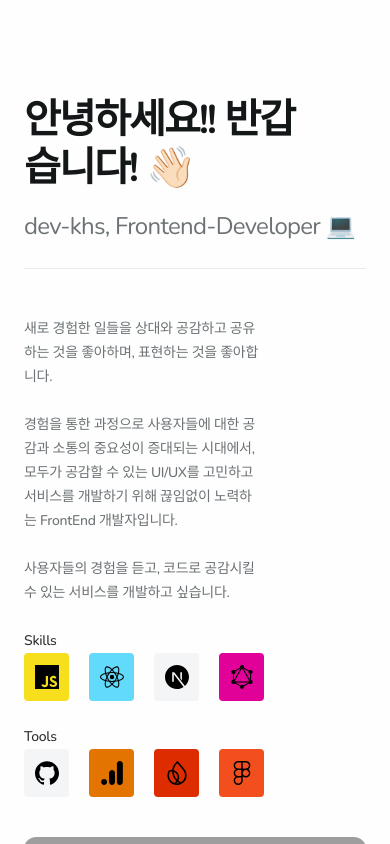
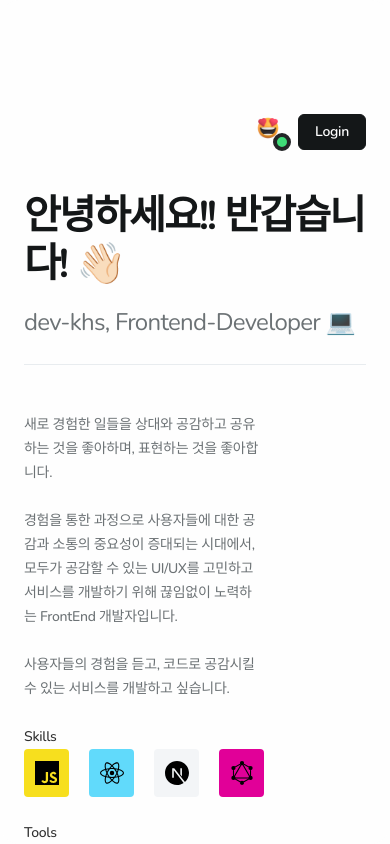
Before and after one commit to f-lab-edu/khs-log, a Next.js app: page / in a window 390 px wide. Built offline with nearby package versions, Linux system fonts and the light colour scheme; grey boxes are pictures that could not be loaded; a web font is replaced by a local one.

Commit message:
feat: implement LoginForm

```diff
--- a/src/components/Button/index.tsx
+++ b/src/components/Button/index.tsx
@@ -1,12 +1,16 @@
 interface Props {
   name: string
+  type?: 'submit' | 'reset' | 'button'
   className?: string
-  onClick: () => void
+  onClick?: () => void
 }
 
-const Button = ({name, className, onClick}: Props) => {
+const Button = ({name, className, onClick, type = 'button'}: Props) => {
   return (
-    <button className={`btn-dark btn-small ${className}`} onClick={onClick}>
+    <button
+      className={`btn-dark btn-small ${className}`}
+      onClick={onClick}
+      type={type}>
       {name}
     </button>
   )
--- /dev/null
+++ b/src/components/LoginForm/index.tsx
@@ -0,0 +1,23 @@
+import Button from '@/components/Button'
+import Profile from '@/components/Profile'
+
+interface Props {
+  className?: string
+  onSubmit: () => void
+}
+
+const LoginForm = ({className, onSubmit}: Props) => {
+  const handleSubmit = (event: React.FormEvent) => {
+    event.preventDefault()
+    onSubmit()
+  }
+
+  return (
+    <form onSubmit={handleSubmit} className={className}>
+      <Profile position="right" />
+      <Button name="Login" type="submit" />
+    </form>
+  )
+}
+
+export default LoginForm
--- a/src/components/RightCommentBar/index.tsx
+++ b/src/components/RightCommentBar/index.tsx
@@ -1,8 +1,7 @@
 import {twMerge} from 'tailwind-merge'
 
-import Button from '@/components/Button'
 import CommentInput from '@/components/CommentInput'
-import Profile from '@/components/Profile'
+import LoginForm from '@/components/LoginForm'
 import CommentBox from '@/components/RightCommentBar/CommentBox'
 
 const MOCK_DATA = [
@@ -62,13 +61,10 @@ const RightCommentBar = ({className}: Props) => {
       className={twMerge(
         `absolute top-0 right-0 bottom-0 flex flex-col w-[22.5rem] pt-[8rem] pb-24 bg-n-1 rounded-r-[1.25rem] border-l border-n-3 shadow-[inset_0_1.5rem_3.75rem_rgba(0,0,0,0.1)] 2xl:w-80 lg:rounded-[1.25rem] lg:invisible lg:opacity-0 lg:transition-opacity lg:z-20 lg:border-l-0 lg:shadow-2xl md:fixed md:w-[calc(100%-4rem)] md:border-l md:rounded-none ${className}`,
       )}>
-      <div className="absolute top-0 left-0 right-0 flex justify-end items-center h-18 px-9 border-b border-n-3 lg:pr-18 md:pr-16">
-        <Profile position="right" />
-        <Button
-          name="Login"
-          onClick={() => console.log('click login button')}
-        />
-      </div>
+      <LoginForm
+        onSubmit={() => console.log('click login button')}
+        className="absolute top-0 left-0 right-0 flex justify-end items-center h-18 px-9 border-b border-n-3 lg:pr-18 md:pr-16"
+      />
       <div className="absolute top-24 left-0 right-0 flex items-center px-9 md:px-6">
         <div className="base2 text-n-4/75">Comment Length</div>
         <div className="ml-3 px-2 bg-n-3 rounded-lg caption1 text-n-4">
--- a/src/templates/MainPage/index.tsx
+++ b/src/templates/MainPage/index.tsx
@@ -5,6 +5,7 @@ import React from 'react'
 
 import Icon, {type IconName} from '@/components/Icon'
 import Layout from '@/components/Layout'
+import LoginForm from '@/components/LoginForm'
 import Typography from '@/components/Typography'
 
 interface IconProps {
@@ -46,9 +47,13 @@ const MainPage = () => {
   return (
     <>
       <Layout isMainView>
+        <LoginForm
+          onSubmit={() => console.log('click login button')}
+          className="flex justify-end items-center h-18 mb-6 selection:border-b border-n-3"
+        />
         <Typography
           text="안녕하세요!! 반갑습니다! 👋🏻"
-          className="mb-4 h2 md:pr-16 md:h3 font-black text-n-7"
+          className="mb-4 h2 md:h3 font-black text-n-7"
         />
         <Typography
           text="dev-khs, Frontend-Developer 💻"
```
